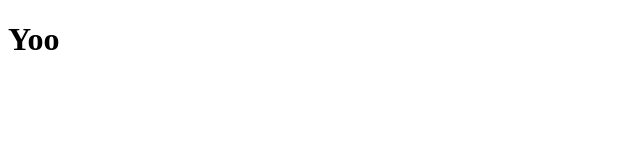
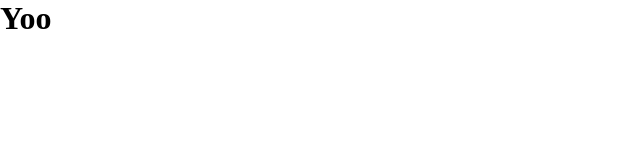
Before and after one commit to Kandesfandey/ims, a React (Create React App) app: page / in a window 1280 px wide. Shown: the top 160 px of the page, without its empty margins (0-640 px from the left). Built offline with nearby package versions, Linux system fonts and the light colour scheme.

Commit message:
Wheeeeee again.

```diff
--- a/public/index.html
+++ b/public/index.html
@@ -8,6 +8,12 @@
   <meta name="theme-color" content="#000000" />
   <meta name="description" content="Web site created using create-react-app" />
   <title>React App</title>
+  <style>
+    * {
+      padding: 0;
+      margin: 0;
+    }
+  </style>
 </head>
 
 <body>
--- /dev/null
+++ b/src/components/datatables/styles/datatables.js
@@ -0,0 +1,5 @@
+import styled from "styled-components/macro";
+
+export const Container = styled.div`
+  display: flex;
+`;
--- a/src/components/index.js
+++ b/src/components/index.js
@@ -0,0 +1 @@
+export { default as DataTables } from "./datatables";
```
Also changed, not shown: src/components/datatables/index.js (added, +8 -0 lines), src/pages/admin/index.js (added, +12 -0 lines).
